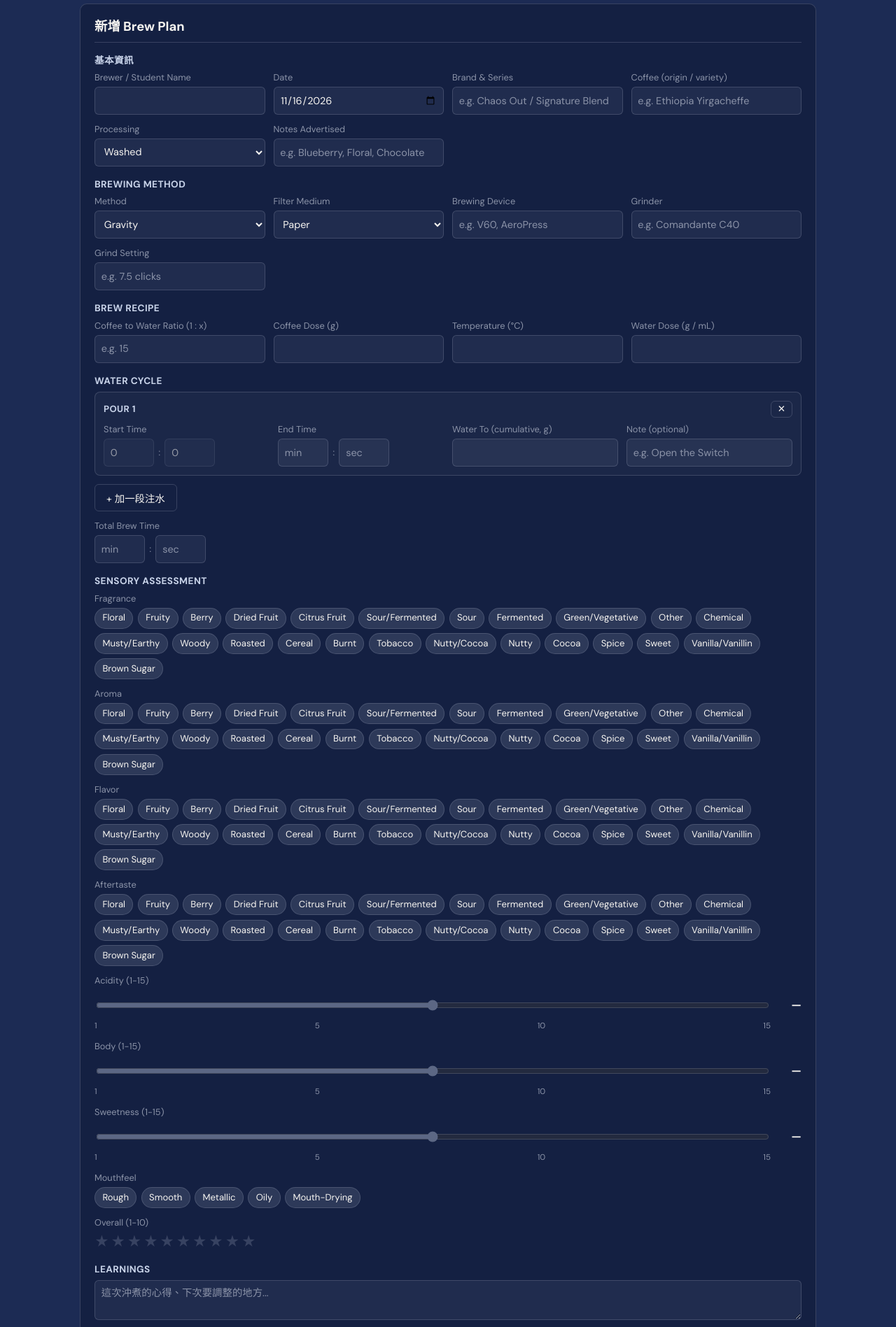
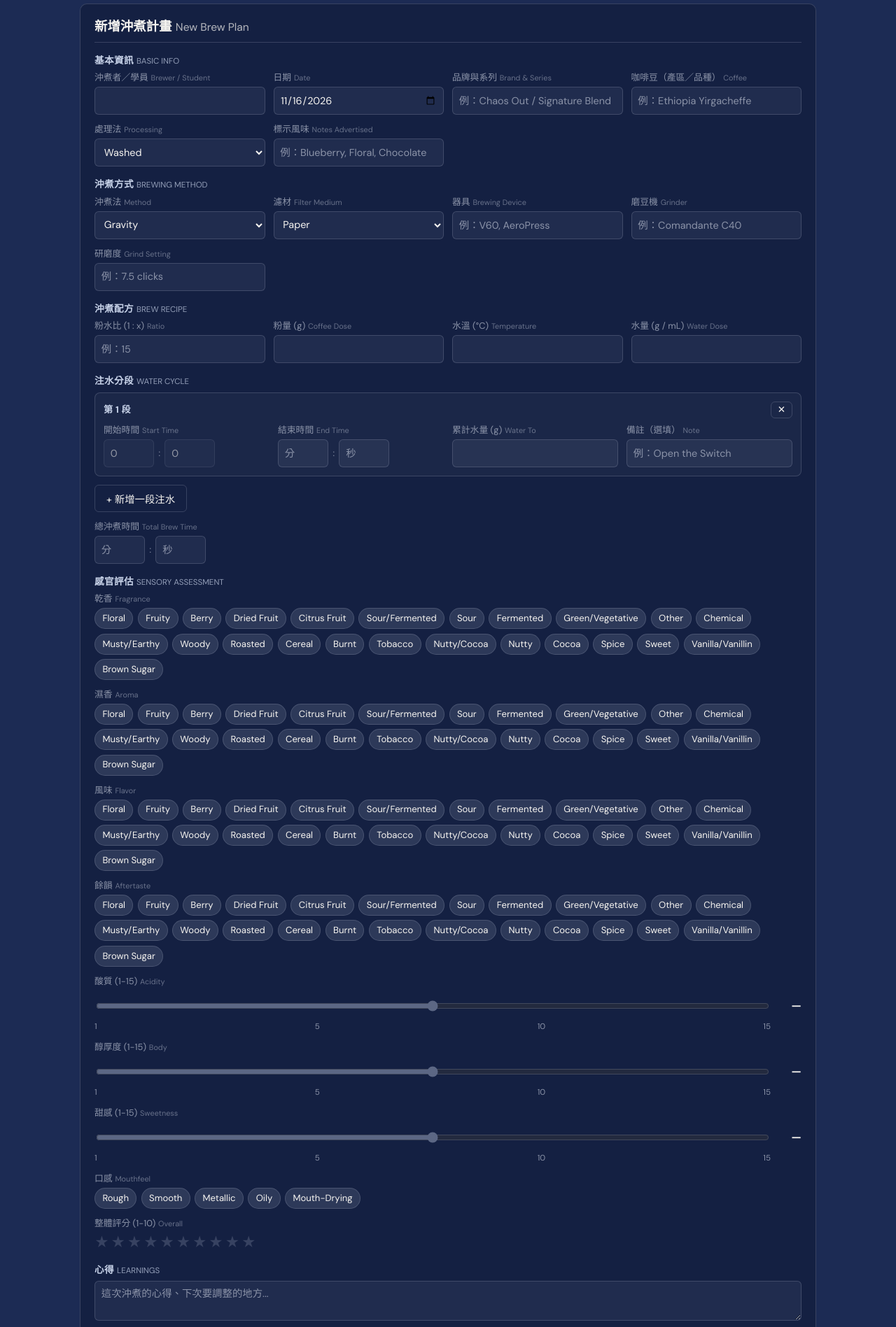
Before and after one commit to encorecc/chaosout.coffee, a plain HTML site: page index.html in a window 1280 px wide. Shown: the part 120-2017 px from the top of the page at 70% size. Drawn offline with nearby package versions, Linux system fonts and the light colour scheme.

Commit message:
Unify headings and labels as bilingual Chinese / English
Section headings, field labels and table headers now read "中文 English"
with the English in a smaller muted span; SCA option and flavour terms stay
English; buttons, placeholders and messages are Chinese. Also aligns pour
naming (第 N 段) and renames the table's Rating column to Overall.

Co-Authored-By: Claude Opus 5.5 <noreply@anthropic.com>
Claude-Session: https://claude.ai/code/session_01Q3Y2eRg9QbqVUm4AmiM5Nm

```diff
--- a/index.html
+++ b/index.html
@@ -237,6 +237,8 @@
   .row-actions { display: flex; gap: 0.35rem; flex-wrap: wrap; }
   .row-actions button { padding: 0.3rem 0.55rem; font-size: 0.78rem; }
   .stars-mini { color: var(--tan); letter-spacing: 1px; }
+  .en { font-weight: 400; font-size: 0.85em; opacity: 0.7; margin-left: 0.35em; letter-spacing: 0; }
+  th .en { display: block; margin-left: 0; text-transform: none; }
   .empty-state { color: var(--muted); text-align: center; padding: 2rem; }
   .badge {
     display: inline-block;
@@ -261,32 +263,32 @@
 <main>
 
   <section class="panel">
-    <h2 id="form-title">新增 Brew Plan</h2>
+    <h2 id="form-title">新增沖煮計畫<span class="en">New Brew Plan</span></h2>
     <form id="brew-form">
       <input type="hidden" id="entry-id" />
       <input type="hidden" id="parent-id" />
 
       <fieldset>
-        <legend>基本資訊</legend>
+        <legend>基本資訊<span class="en">Basic Info</span></legend>
         <div class="grid">
           <div>
-            <label for="brewerName">Brewer / Student Name</label>
+            <label for="brewerName">沖煮者／學員<span class="en">Brewer / Student</span></label>
             <input id="brewerName" type="text" />
           </div>
           <div>
-            <label for="date">Date</label>
+            <label for="date">日期<span class="en">Date</span></label>
             <input id="date" type="date" required />
           </div>
           <div>
-            <label for="coffeeBrand">Brand & Series</label>
-            <input id="coffeeBrand" type="text" placeholder="e.g. Chaos Out / Signature Blend" />
+            <label for="coffeeBrand">品牌與系列<span class="en">Brand &amp; Series</span></label>
+            <input id="coffeeBrand" type="text" placeholder="例：Chaos Out / Signature Blend" />
           </div>
           <div>
-            <label for="coffeeName">Coffee (origin / variety)</label>
-            <input id="coffeeName" type="text" required placeholder="e.g. Ethiopia Yirgacheffe" />
+            <label for="coffeeName">咖啡豆（產區／品種）<span class="en">Coffee</span></label>
+            <input id="coffeeName" type="text" required placeholder="例：Ethiopia Yirgacheffe" />
           </div>
           <div>
-            <label for="processing">Processing</label>
+            <label for="processing">處理法<span class="en">Processing</span></label>
             <select id="processing">
               <option>Washed</option>
               <option>Natural</option>
@@ -296,17 +298,17 @@
             <input id="processingOther" type="text" placeholder="請輸入處理法" style="margin-top:0.5rem; display:none;" />
           </div>
           <div>
-            <label for="notesAdvertised">Notes Advertised</label>
-            <input id="notesAdvertised" type="text" placeholder="e.g. Blueberry, Floral, Chocolate" />
+            <label for="notesAdvertised">標示風味<span class="en">Notes Advertised</span></label>
+            <input id="notesAdvertised" type="text" placeholder="例：Blueberry, Floral, Chocolate" />
           </div>
         </div>
       </fieldset>
 
       <fieldset>
-        <legend>Brewing Method</legend>
+        <legend>沖煮方式<span class="en">Brewing Method</span></legend>
         <div class="grid">
           <div>
-            <label for="brewMethod">Method</label>
+            <label for="brewMethod">沖煮法<span class="en">Method</span></label>
             <select id="brewMethod">
               <option>Immersion</option>
               <option selected>Gravity</option>
@@ -315,7 +317,7 @@
             </select>
           </div>
           <div>
-            <label for="filterMedium">Filter Medium</label>
+            <label for="filterMedium">濾材<span class="en">Filter Medium</span></label>
             <select id="filterMedium">
               <option selected>Paper</option>
               <option>Cloth</option>
@@ -323,78 +325,78 @@
             </select>
           </div>
           <div>
-            <label for="brewDevice">Brewing Device</label>
-            <input id="brewDevice" type="text" placeholder="e.g. V60, AeroPress" />
+            <label for="brewDevice">器具<span class="en">Brewing Device</span></label>
+            <input id="brewDevice" type="text" placeholder="例：V60, AeroPress" />
           </div>
           <div>
-            <label for="grinder">Grinder</label>
-            <input id="grinder" type="text" placeholder="e.g. Comandante C40" />
+            <label for="grinder">磨豆機<span class="en">Grinder</span></label>
+            <input id="grinder" type="text" placeholder="例：Comandante C40" />
           </div>
           <div>
-            <label for="grindSetting">Grind Setting</label>
-            <input id="grindSetting" type="text" placeholder="e.g. 7.5 clicks" />
+            <label for="grindSetting">研磨度<span class="en">Grind Setting</span></label>
+            <input id="grindSetting" type="text" placeholder="例：7.5 clicks" />
           </div>
         </div>
       </fieldset>
 
       <fieldset>
-        <legend>Brew Recipe</legend>
+        <legend>沖煮配方<span class="en">Brew Recipe</span></legend>
         <div class="grid">
           <div>
-            <label for="ratio">Coffee to Water Ratio (1 : x)</label>
-            <input id="ratio" type="number" step="0.1" min="0" placeholder="e.g. 15" />
+            <label for="ratio">粉水比 (1 : x)<span class="en">Ratio</span></label>
+            <input id="ratio" type="number" step="0.1" min="0" placeholder="例：15" />
           </div>
           <div>
-            <label for="coffeeDose">Coffee Dose (g)</label>
+            <label for="coffeeDose">粉量 (g)<span class="en">Coffee Dose</span></label>
             <input id="coffeeDose" type="number" step="0.1" min="0" />
           </div>
           <div>
-            <label for="temperature">Temperature (°C)</label>
+            <label for="temperature">水溫 (°C)<span class="en">Temperature</span></label>
             <input id="temperature" type="number" step="1" />
           </div>
           <div>
-            <label for="waterDose">Water Dose (g / mL)</label>
+            <label for="waterDose">水量 (g / mL)<span class="en">Water Dose</span></label>
             <input id="waterDose" type="number" step="0.1" min="0" />
           </div>
         </div>
       </fieldset>
 
       <fieldset>
-        <legend>Water Cycle</legend>
+        <legend>注水分段<span class="en">Water Cycle</span></legend>
         <div class="pours-list" id="pours-container"></div>
-        <button type="button" class="ghost" id="add-pour">+ 加一段注水</button>
+        <button type="button" class="ghost" id="add-pour">+ 新增一段注水</button>
         <div class="grid" style="margin-top:0.75rem;">
           <div>
-            <label for="totalBrewTime">Total Brew Time</label>
+            <label for="totalBrewTime">總沖煮時間<span class="en">Total Brew Time</span></label>
             <div class="time-pair">
-              <input id="totalBrewMin" type="number" min="0" placeholder="min" />
+              <input id="totalBrewMin" type="number" min="0" placeholder="分" />
               <span>:</span>
-              <input id="totalBrewSec" type="number" min="0" max="59" placeholder="sec" />
+              <input id="totalBrewSec" type="number" min="0" max="59" placeholder="秒" />
             </div>
           </div>
         </div>
       </fieldset>
 
       <fieldset>
-        <legend>Sensory Assessment</legend>
+        <legend>感官評估<span class="en">Sensory Assessment</span></legend>
         <div>
-          <label>Fragrance</label>
+          <label>乾香<span class="en">Fragrance</span></label>
           <div class="tags flavor-tags" id="fragrance-tags"></div>
         </div>
         <div style="margin-top:0.75rem;">
-          <label>Aroma</label>
+          <label>濕香<span class="en">Aroma</span></label>
           <div class="tags flavor-tags" id="aroma-tags"></div>
         </div>
         <div style="margin-top:0.75rem;">
-          <label>Flavor</label>
+          <label>風味<span class="en">Flavor</span></label>
           <div class="tags flavor-tags" id="flavor-tags"></div>
         </div>
         <div style="margin-top:0.75rem;">
-          <label>Aftertaste</label>
+          <label>餘韻<span class="en">Aftertaste</span></label>
           <div class="tags flavor-tags" id="aftertaste-tags"></div>
         </div>
         <div style="margin-top:0.75rem;">
-          <label for="acidity">Acidity (1-15)</label>
+          <label for="acidity">酸質 (1-15)<span class="en">Acidity</span></label>
           <div class="slider-row">
             <input id="acidity" class="sensory-slider unset" type="range" min="1" max="15" step="1" value="8" />
             <span class="slider-val" id="acidity-val">—</span>
@@ -402,7 +404,7 @@
           <div class="slider-scale"><span>1</span><span>5</span><span>10</span><span>15</span></div>
         </div>
         <div style="margin-top:0.75rem;">
-          <label for="body">Body (1-15)</label>
+          <label for="body">醇厚度 (1-15)<span class="en">Body</span></label>
           <div class="slider-row">
             <input id="body" class="sensory-slider unset" type="range" min="1" max="15" step="1" value="8" />
             <span class="slider-val" id="body-val">—</span>
@@ -410,7 +412,7 @@
           <div class="slider-scale"><span>1</span><span>5</span><span>10</span><span>15</span></div>
         </div>
         <div style="margin-top:0.75rem;">
-          <label for="sweetness">Sweetness (1-15)</label>
+          <label for="sweetness">甜感 (1-15)<span class="en">Sweetness</span></label>
           <div class="slider-row">
             <input id="sweetness" class="sensory-slider unset" type="range" min="1" max="15" step="1" value="8" />
             <span class="slider-val" id="sweetness-val">—</span>
@@ -418,7 +420,7 @@
           <div class="slider-scale"><span>1</span><span>5</span><span>10</span><span>15</span></div>
         </div>
         <div style="margin-top:0.75rem;">
-          <label>Mouthfeel</label>
+          <label>口感<span class="en">Mouthfeel</span></label>
           <div class="tags" id="mouthfeel-tags">
             <span class="tag" data-value="Rough">Rough</span>
             <span class="tag" data-value="Smooth">Smooth</span>
@@ -428,7 +430,7 @@
           </div>
         </div>
         <div style="margin-top:0.75rem;">
-          <label>Overall (1-10)</label>
+          <label>整體評分 (1-10)<span class="en">Overall</span></label>
           <div class="rating" id="rating">
             <span data-v="1">★</span><span data-v="2">★</span><span data-v="3">★</span><span data-v="4">★</span><span data-v="5">★</span><span data-v="6">★</span><span data-v="7">★</span><span data-v="8">★</span><span data-v="9">★</span><span data-v="10">★</span>
           </div>
@@ -436,22 +438,22 @@
       </fieldset>
 
       <fieldset>
-        <legend>Learnings</legend>
+        <legend>心得<span class="en">Learnings</span></legend>
         <textarea id="learnings" placeholder="這次沖煮的心得、下次要調整的地方..."></textarea>
       </fieldset>
 
       <div class="actions">
         <button type="button" class="ghost" id="clear-form">清空表單</button>
-        <button type="submit" class="primary" id="submit-btn">儲存 Brew Plan</button>
+        <button type="submit" class="primary" id="submit-btn">儲存沖煮計畫</button>
       </div>
     </form>
   </section>
 
   <section class="panel">
-    <h2>紀錄與比較</h2>
+    <h2>紀錄與比較<span class="en">History &amp; Compare</span></h2>
     <div class="toolbar">
       <div>
-        <label for="filter-coffee">依咖啡豆篩選</label>
+        <label for="filter-coffee">依咖啡豆篩選<span class="en">Filter by Coffee</span></label>
         <select id="filter-coffee">
           <option value="">全部</option>
         </select>
@@ -473,19 +475,19 @@
       <table id="history-table">
         <thead>
           <tr>
-            <th>Date</th>
-            <th>Coffee</th>
-            <th>Recipe (ratio / dose / temp)</th>
-            <th>Pours / Brew Time</th>
-            <th>Sensory</th>
-            <th>Rating</th>
-            <th>Learnings</th>
+            <th>日期<span class="en">Date</span></th>
+            <th>咖啡豆<span class="en">Coffee</span></th>
+            <th>配方<span class="en">Recipe</span></th>
+            <th>注水／時間<span class="en">Pours / Time</span></th>
+            <th>感官<span class="en">Sensory</span></th>
+            <th>整體評分<span class="en">Overall</span></th>
+            <th>心得<span class="en">Learnings</span></th>
             <th></th>
           </tr>
         </thead>
         <tbody id="history-body"></tbody>
       </table>
-      <div class="empty-state" id="empty-state">還沒有紀錄，開始記錄你的第一次 Brew Plan 吧。</div>
+      <div class="empty-state" id="empty-state">還沒有紀錄，開始記錄你的第一次沖煮計畫吧。</div>
     </div>
   </section>
 
@@ -616,7 +618,7 @@
   const poursContainer = document.getElementById("pours-container");
   function renumberPours() {
     poursContainer.querySelectorAll(".pour-row").forEach((row, i) => {
-      row.querySelector(".pour-index").textContent = `Pour ${i + 1}`;
+      row.querySelector(".pour-index").textContent = `第 ${i + 1} 段`;
       const startMin = row.querySelector(".pour-start-min");
       const startSec = row.querySelector(".pour-start-sec");
       if (i === 0) {
@@ -640,28 +642,28 @@
       </div>
       <div class="grid">
         <div>
-          <label>Start Time</label>
+          <label>開始時間<span class="en">Start Time</span></label>
           <div class="time-pair">
-            <input type="number" min="0" class="pour-start-min" placeholder="min" />
+            <input type="number" min="0" class="pour-start-min" placeholder="分" />
             <span>:</span>
-            <input type="number" min="0" max="59" class="pour-start-sec" placeholder="sec" />
+            <input type="number" min="0" max="59" class="pour-start-sec" placeholder="秒" />
           </div>
         </div>
         <div>
-          <label>End Time</label>
+          <label>結束時間<span class="en">End Time</span></label>
           <div class="time-pair">
-            <input type="number" min="0" class="pour-end-min" placeholder="min" />
+            <input type="number" min="0" class="pour-end-min" placeholder="分" />
             <span>:</span>
-            <input type="number" min="0" max="59" class="pour-end-sec" placeholder="sec" />
+            <input type="number" min="0" max="59" class="pour-end-sec" placeholder="秒" />
           </div>
         </div>
         <div>
-          <label>Water To (cumulative, g)</label>
+          <label>累計水量 (g)<span class="en">Water To</span></label>
           <input type="number" step="0.1" min="0" class="pour-water" />
         </div>
         <div>
-          <label>Note (optional)</label>
-          <input type="text" class="pour-note" placeholder="e.g. Open the Switch" />
+          <label>備註（選填）<span class="en">Note</span></label>
+          <input type="text" class="pour-note" placeholder="例：Open the Switch" />
         </div>
       </div>
     `;
@@ -841,8 +843,8 @@
     fillPours([]);
     currentRating = 0;
     renderRating();
-    formTitle.textContent = "新增 Brew Plan";
-    submitBtn.textContent = "儲存 Brew Plan";
+    formTitle.innerHTML = '新增沖煮計畫<span class="en">New Brew Plan</span>';
+    submitBtn.textContent = "儲存沖煮計畫";
   }
 
   document.getElementById("clear-form").addEventListener("click", resetForm);
@@ -869,8 +871,8 @@
     fillForm(entry);
     entryIdField.value = "";
     parentIdField.value = entry.id;
-    formTitle.textContent = `複製配方（來自 ${entry.date}）— 調整後儲存為新紀錄`;
-    submitBtn.textContent = "儲存為新的 Brew Plan";
+    formTitle.innerHTML = `複製配方（來自 ${escapeHtml(entry.date)}），調整後儲存為新紀錄<span class="en">Clone Recipe</span>`;
+    submitBtn.textContent = "儲存為新的沖煮計畫";
     window.scrollTo({ top: 0, behavior: "smooth" });
   }
 
@@ -884,8 +886,8 @@
     document.getElementById("learnings").value = entry.learnings || "";
     currentRating = entry.rating || 0;
     renderRating();
-    formTitle.textContent = `編輯 Brew Plan（${entry.date}）`;
-    submitBtn.textContent = "更新 Brew Plan";
+    formTitle.innerHTML = `編輯沖煮計畫（${escapeHtml(entry.date)}）<span class="en">Edit Brew Plan</span>`;
+    submitBtn.textContent = "更新沖煮計畫";
     window.scrollTo({ top: 0, behavior: "smooth" });
   }
 
@@ -923,14 +925,14 @@
     const parts = [];
     const tags = (v) => (Array.isArray(v) ? v.filter((x) => FLAVOR_ITEMS.includes(x)) : []);
     const num = (v) => (Number.isInteger(v) ? v : null);
-    [["Fragrance", e.fragrance], ["Aroma", e.aroma], ["Flavor", e.flavor], ["Aftertaste", e.aftertaste]].forEach(([n, v]) => {
+    [["乾香", e.fragrance], ["濕香", e.aroma], ["風味", e.flavor], ["餘韻", e.aftertaste]].forEach(([n, v]) => {
       const t = tags(v);
       if (t.length) parts.push(`${n} ${t.join("/")}`);
     });
-    [["Acidity", e.acidity], ["Body", e.body], ["Sweetness", e.sweetness]].forEach(([n, v]) => {
+    [["酸質", e.acidity], ["醇厚度", e.body], ["甜感", e.sweetness]].forEach(([n, v]) => {
       if (num(v) !== null) parts.push(`${n} ${v}`);
     });
-    if (typeof e.mouthfeel === "string" && e.mouthfeel) parts.push(`Mouthfeel ${e.mouthfeel}`);
+    if (typeof e.mouthfeel === "string" && e.mouthfeel) parts.push(`口感 ${e.mouthfeel}`);
     return parts.length ? parts.join(" · ") : "—";
   }
 
@@ -973,13 +975,13 @@
       const recipeStr = `1:${e.ratio || "?"} · ${e.coffeeDose || "?"}g · ${e.temperature || "?"}°C`;
       const poursCount = (e.pours && e.pours.length) || 0;
       const finalWater = poursCount ? e.pours[poursCount - 1].water : null;
-      const timeStr = `${poursCount} pour${poursCount === 1 ? "" : "s"}${finalWater ? " · " + finalWater + "g" : ""} · ${fmtTime(e.totalBrewTimeSec)}`;
+      const timeStr = `${poursCount} 段${finalWater ? " · " + finalWater + "g" : ""} · ${fmtTime(e.totalBrewTimeSec)}`;
       const sensoryStr = fmtSensory(e);
       const coffeeLabel = e.coffeeBrand ? `${e.coffeeBrand} · ${e.coffeeName}` : e.coffeeName;
 
       tr.innerHTML = `
         <td>${escapeHtml(e.date)}</td>
-        <td>${escapeHtml(coffeeLabel)}${e.id === bestId ? '<span class="badge">Best</span>' : ""}</td>
+        <td>${escapeHtml(coffeeLabel)}${e.id === bestId ? '<span class="badge">最佳</span>' : ""}</td>
         <td>${escapeHtml(recipeStr)}</td>
         <td>${escapeHtml(timeStr)}</td>
         <td>${escapeHtml(sensoryStr)}</td>
```
